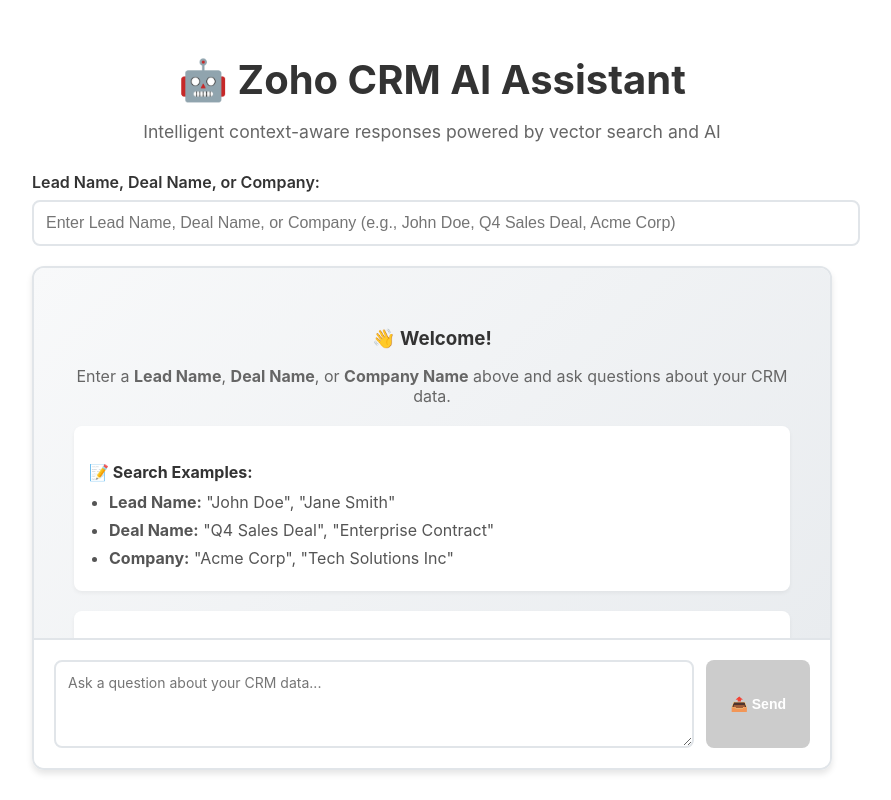
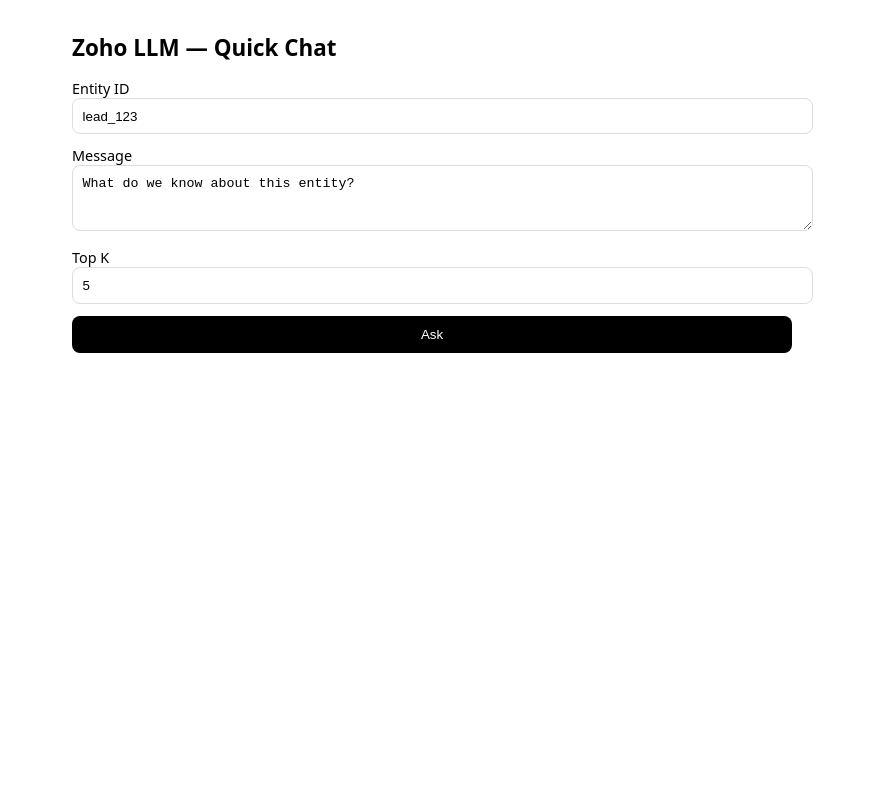
Before and after one commit to Faitltd/ZohoLLM, a SvelteKit app: page / in a window 1280 px wide. Shown: the whole page, without its empty margins (208-1099 px from the left). Built offline with nearby package versions, Linux system fonts and the light colour scheme.

Commit message:
ui: minimal homepage to call /api/chat

```diff
--- a/src/routes/+page.svelte
+++ b/src/routes/+page.svelte
@@ -1,380 +1,87 @@
 <script lang="ts">
-let message = '';
-let searchName = '';
-let chatHistory: Array<{ role: 'user' | 'assistant'; content: string }> = [];
+  let entity = 'lead_123';
+  let message = 'What do we know about this entity?';
+  let topK = 5;
+
   let loading = false;
+  let error: string | null = null;
+  let result: any = null;
 
-async function sendMessage() {
-if (!message.trim() || !searchName.trim()) {
-alert('Please enter both a message and search name');
-return;
-}
-
+  async function onSubmit(e: Event) {
+    e.preventDefault();
     loading = true;
-
-// Add user message to chat history
-chatHistory = [...chatHistory, { role: 'user', content: message }];
+    error = null;
+    result = null;
 
     try {
-const response = await fetch('/api/chat', {
+      const r = await fetch('/api/chat', {
         method: 'POST',
-headers: {
-'Content-Type': 'application/json'
-},
-body: JSON.stringify({ message, entity: searchName })
+        headers: { 'content-type': 'application/json' },
+        body: JSON.stringify({ message, entity, topK })
       });
-
-const data = await response.json();
-
-if (data.response) {
-// Add AI response to chat history
-chatHistory = [...chatHistory, { role: 'assistant', content: data.response }];
-} else {
-chatHistory = [...chatHistory, { role: 'assistant', content: 'Sorry, I encountered an error.' }];
+      const data = await r.json();
+      if (!r.ok) {
+        throw new Error(data?.error || data?.message || `HTTP ${r.status}`);
       }
-} catch (error) {
-console.error('Error sending message:', error);
-chatHistory = [...chatHistory, { role: 'assistant', content: 'Sorry, I encountered an error.' }];
-}
-
-message = '';
+      result = data;
+    } catch (e: any) {
+      error = e?.message || String(e);
+    } finally {
       loading = false;
-}
-
-function handleKeyPress(event: KeyboardEvent) {
-if (event.key === 'Enter' && !event.shiftKey) {
-event.preventDefault();
-sendMessage();
     }
   }
 </script>
 
-<main>
-<div class="container">
-<h1>🤖 Zoho CRM AI Assistant</h1>
-<p class="subtitle">Intelligent context-aware responses powered by vector search and AI</p>
+<section style="max-width: 720px; margin: 2rem auto; font-family: ui-sans-serif, system-ui;">
+  <h1 style="font-size: 1.4rem; font-weight: 600; margin-bottom: 1rem;">Zoho LLM — Quick Chat</h1>
 
-<div class="search-input">
-<label for="searchName">Lead Name, Deal Name, or Company:</label>
-<input
-id="searchName"
-type="text"
-bind:value={searchName}
-placeholder="Enter Lead Name, Deal Name, or Company (e.g., John Doe, Q4 Sales Deal, Acme Corp)"
-/>
+  <form on:submit={onSubmit} style="display: grid; gap: 0.75rem;">
+    <label>
+      <div style="font-size: 0.9rem;">Entity ID</div>
+      <input bind:value={entity} placeholder="e.g. lead_123"
+             style="width: 100%; padding: 0.6rem; border: 1px solid #ddd; border-radius: 8px;" />
+    </label>
+
+    <label>
+      <div style="font-size: 0.9rem;">Message</div>
+      <textarea bind:value={message} rows="3"
+                style="width: 100%; padding: 0.6rem; border: 1px solid #ddd; border-radius: 8px;"></textarea>
+    </label>
+
+    <label>
+      <div style="font-size: 0.9rem;">Top K</div>
+      <input type="number" bind:value={topK} min="1" max="20"
+             style="width: 100%; padding: 0.6rem; border: 1px solid #ddd; border-radius: 8px;" />
+    </label>
+
+    <button type="submit" disabled={loading}
+            style="padding: 0.7rem 1rem; border: none; border-radius: 8px; background: black; color: white; cursor: pointer;">
+      {loading ? 'Asking…' : 'Ask'}
+    </button>
+  </form>
+
+  {#if error}
+    <p style="margin-top: 1rem; color: #b00020;">{error}</p>
+  {/if}
+
+  {#if result}
+    <div style="margin-top: 1.25rem;">
+      <h2 style="font-size: 1.1rem; font-weight: 600;">Results</h2>
+      {#if result.documents?.length === 0}
+        <p>No results.</p>
+      {:else}
+        <ol style="display: grid; gap: 0.75rem; padding-left: 1.25rem;">
+          {#each result.documents as doc, i}
+            <li>
+              <div style="font-size: 0.9rem; white-space: pre-wrap;">{doc}</div>
+              <div style="font-size: 0.8rem; color: #555; margin-top: 0.25rem;">
+                id: {result.ids?.[i] ?? '—'}
+                &nbsp;·&nbsp; distance: {result.distances?.[i]?.toFixed?.(4) ?? '—'}
               </div>
-
-<div class="chat-container">
-<div class="chat-history">
-{#if chatHistory.length === 0}
-<div class="welcome-message">
-<h3>👋 Welcome!</h3>
-<p>Enter a <strong>Lead Name</strong>, <strong>Deal Name</strong>, or <strong>Company Name</strong> above and ask questions about your CRM data.</p>
-<div class="examples">
-<h4>📝 Search Examples:</h4>
-<ul>
-<li><strong>Lead Name:</strong> "John Doe", "Jane Smith"</li>
-<li><strong>Deal Name:</strong> "Q4 Sales Deal", "Enterprise Contract"</li>
-<li><strong>Company:</strong> "Acme Corp", "Tech Solutions Inc"</li>
-</ul>
-</div>
-<div class="questions">
-<h4>💬 Question Examples:</h4>
-<ul>
-<li>"What do we know about this lead?"</li>
-<li>"What's the latest update on this deal?"</li>
-<li>"Show me all communications with this company"</li>
-<li>"What's the status of this opportunity?"</li>
-</ul>
-</div>
-<div class="demo-section">
-<h4>🧪 Try the Demo:</h4>
-<ol>
-<li>First, send some test data to the webhook</li>
-<li>Then use <code>John Doe</code> (Lead Name) or <code>Acme Corp</code> (Company) to ask questions</li>
+            </li>
+          {/each}
         </ol>
-<div class="webhook-info">
-<p><strong>Webhook URL:</strong></p>
-<code>POST /api/zoho-webhook</code>
-<p><strong>Sample Data:</strong> Send JSON with Lead_Name, Deal_Name, Company, and other Zoho fields</p>
-</div>
-</div>
+      {/if}
     </div>
   {/if}
-
-{#each chatHistory as chat}
-<div class="message {chat.role}">
-<div class="message-header">
-<strong>{chat.role === 'user' ? '👤 You' : '🤖 AI Assistant'}</strong>
-</div>
-<div class="message-content">
-{chat.content}
-</div>
-</div>
-{/each}
-
-{#if loading}
-<div class="message assistant loading">
-<div class="message-header">
-<strong>🤖 AI Assistant</strong>
-</div>
-<div class="message-content">
-<div class="typing-indicator">
-<span></span>
-<span></span>
-<span></span>
-</div>
-Thinking...
-</div>
-</div>
-{/if}
-</div>
-
-<div class="input-container">
-<textarea
-bind:value={message}
-on:keypress={handleKeyPress}
-placeholder="Ask a question about your CRM data..."
-disabled={loading}
-></textarea>
-<button on:click={sendMessage} disabled={loading || !message.trim() || !searchName.trim()}>
-{loading ? '⏳' : '📤'} Send
-</button>
-</div>
-</div>
-</div>
-</main>
-
-<style>
-.container {
-max-width: 800px;
-margin: 0 auto;
-padding: 20px;
-font-family: -apple-system, BlinkMacSystemFont, 'Segoe UI', Roboto, sans-serif;
-}
-
-h1 {
-text-align: center;
-color: #333;
-margin-bottom: 10px;
-font-size: 2.5rem;
-}
-
-.subtitle {
-text-align: center;
-color: #666;
-margin-bottom: 30px;
-font-size: 1.1rem;
-}
-
-.search-input {
-margin-bottom: 20px;
-}
-
-.search-input label {
-display: block;
-margin-bottom: 8px;
-font-weight: 600;
-color: #333;
-}
-
-.search-input input {
-width: 100%;
-padding: 12px;
-border: 2px solid #e1e5e9;
-border-radius: 8px;
-font-size: 16px;
-transition: border-color 0.2s;
-}
-
-.search-input input:focus {
-outline: none;
-border-color: #007cba;
-}
-
-.chat-container {
-border: 2px solid #e1e5e9;
-border-radius: 12px;
-height: 500px;
-display: flex;
-flex-direction: column;
-overflow: hidden;
-box-shadow: 0 4px 6px rgba(0, 0, 0, 0.1);
-}
-
-.chat-history {
-flex: 1;
-overflow-y: auto;
-padding: 20px;
-background: linear-gradient(135deg, #f8f9fa 0%, #e9ecef 100%);
-}
-
-.welcome-message {
-text-align: center;
-padding: 20px;
-color: #666;
-}
-
-.welcome-message h3 {
-margin-bottom: 15px;
-color: #333;
-}
-
-.examples, .questions {
-margin: 20px 0;
-text-align: left;
-background: white;
-padding: 15px;
-border-radius: 8px;
-box-shadow: 0 2px 4px rgba(0,0,0,0.05);
-}
-
-.examples h4, .questions h4 {
-margin-bottom: 10px;
-color: #333;
-font-size: 1rem;
-}
-
-.examples ul, .questions ul {
-margin: 0;
-padding-left: 20px;
-}
-
-.examples li, .questions li {
-margin-bottom: 8px;
-color: #555;
-}
-
-.demo-section {
-margin-top: 30px;
-text-align: left;
-background: white;
-padding: 20px;
-border-radius: 8px;
-box-shadow: 0 2px 4px rgba(0,0,0,0.1);
-}
-
-.webhook-info {
-background: #f8f9fa;
-padding: 15px;
-border-radius: 6px;
-margin-top: 15px;
-}
-
-.webhook-info code {
-background: #e9ecef;
-padding: 4px 8px;
-border-radius: 4px;
-font-family: 'Monaco', 'Consolas', monospace;
-}
-
-.message {
-margin-bottom: 20px;
-padding: 15px;
-border-radius: 12px;
-max-width: 85%;
-animation: fadeIn 0.3s ease-in;
-}
-
-.message.user {
-background: linear-gradient(135deg, #007cba 0%, #005a87 100%);
-color: white;
-margin-left: auto;
-border-bottom-right-radius: 4px;
-}
-
-.message.assistant {
-background: linear-gradient(135deg, #28a745 0%, #20c997 100%);
-color: white;
-margin-right: auto;
-border-bottom-left-radius: 4px;
-}
-
-.message-header {
-margin-bottom: 8px;
-font-size: 0.9rem;
-opacity: 0.9;
-}
-
-.message-content {
-line-height: 1.5;
-white-space: pre-wrap;
-}
-
-.typing-indicator {
-display: inline-flex;
-gap: 4px;
-margin-right: 8px;
-}
-
-.typing-indicator span {
-width: 8px;
-height: 8px;
-border-radius: 50%;
-background-color: rgba(255, 255, 255, 0.7);
-animation: typing 1.4s infinite ease-in-out;
-}
-
-.typing-indicator span:nth-child(1) { animation-delay: -0.32s; }
-.typing-indicator span:nth-child(2) { animation-delay: -0.16s; }
-
-@keyframes typing {
-0%, 80%, 100% { transform: scale(0.8); opacity: 0.5; }
-40% { transform: scale(1); opacity: 1; }
-}
-
-@keyframes fadeIn {
-from { opacity: 0; transform: translateY(10px); }
-to { opacity: 1; transform: translateY(0); }
-}
-
-.input-container {
-display: flex;
-padding: 20px;
-border-top: 2px solid #e1e5e9;
-background: white;
-gap: 12px;
-}
-
-textarea {
-flex: 1;
-padding: 12px;
-border: 2px solid #e1e5e9;
-border-radius: 8px;
-resize: vertical;
-min-height: 60px;
-font-family: inherit;
-font-size: 14px;
-transition: border-color 0.2s;
-}
-
-textarea:focus {
-outline: none;
-border-color: #007cba;
-}
-
-button {
-padding: 12px 24px;
-background: linear-gradient(135deg, #007cba 0%, #005a87 100%);
-color: white;
-border: none;
-border-radius: 8px;
-cursor: pointer;
-font-size: 14px;
-font-weight: 600;
-transition: all 0.2s;
-white-space: nowrap;
-}
-
-button:hover:not(:disabled) {
-transform: translateY(-1px);
-box-shadow: 0 4px 8px rgba(0, 124, 186, 0.3);
-}
-
-button:disabled {
-background: #ccc;
-cursor: not-allowed;
-transform: none;
-box-shadow: none;
-}
-</style>
+</section>
```
Lines whose indentation alone changed are shown as unchanged.
